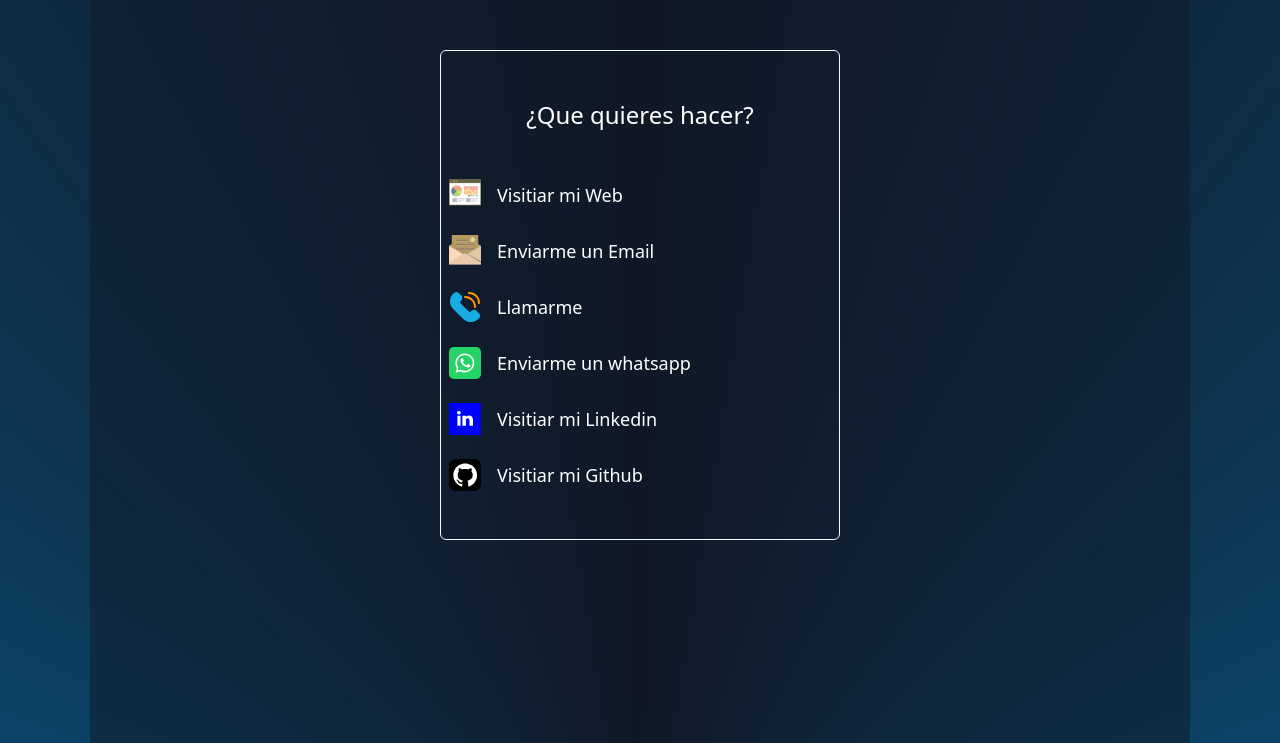
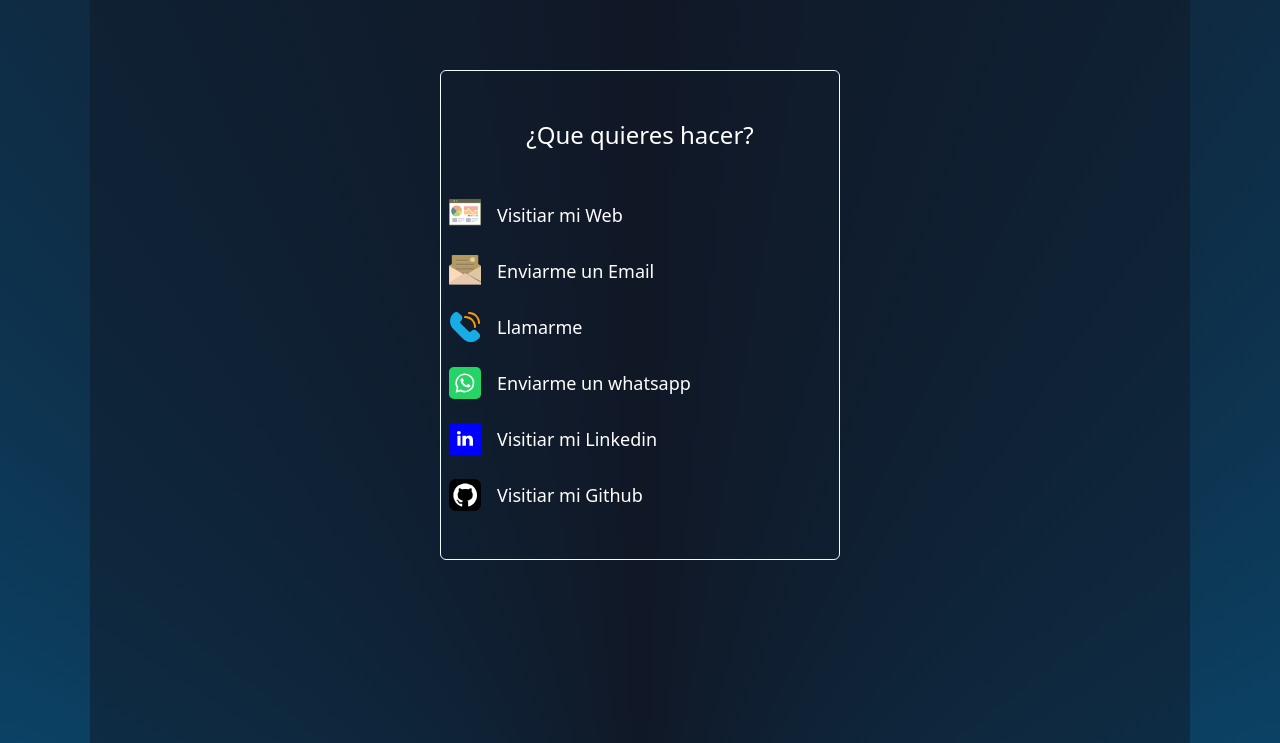
Before and after one commit to Luis1Gonzalez/portafolio-2024, a React (Vite) app: page /lobby in a window 1280 px wide. Shown: the top 743 px of the page. Built offline with nearby package versions, Linux system fonts and the light colour scheme.

Commit message:
agregando lobby

```diff
--- a/src/pages/Lobby.jsx
+++ b/src/pages/Lobby.jsx
@@ -7,7 +7,7 @@ import Web from '../assets/general/site.svg'
 
 const Lobby = () => {
   return (
-    <div className="flex justify-center mb-[100px] mt-[30px]">
+    <div className="flex justify-center mb-[100px] mt-[50px]">
         <div className="text-white max-w-[400px] w-[100%] mb-12 border border-cyan-50 px-2 py-12 rounded-md">
         <h1 className='text-2xl text-center text-white mb-12'>¿Que quieres hacer?</h1>
 
```
